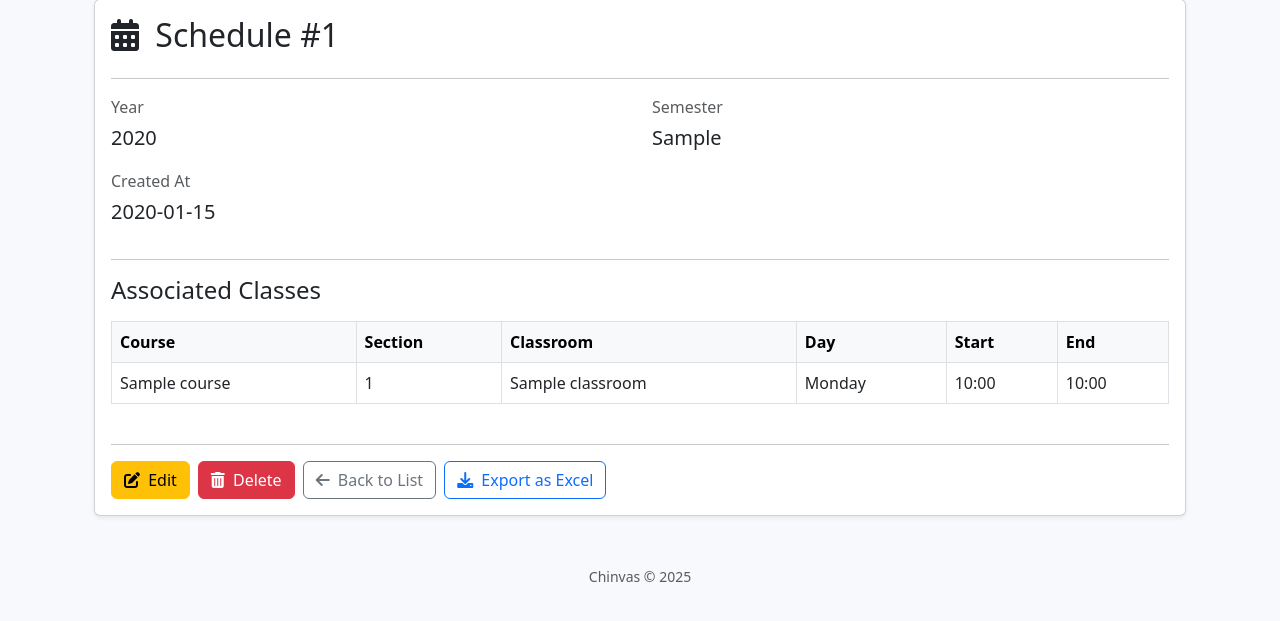
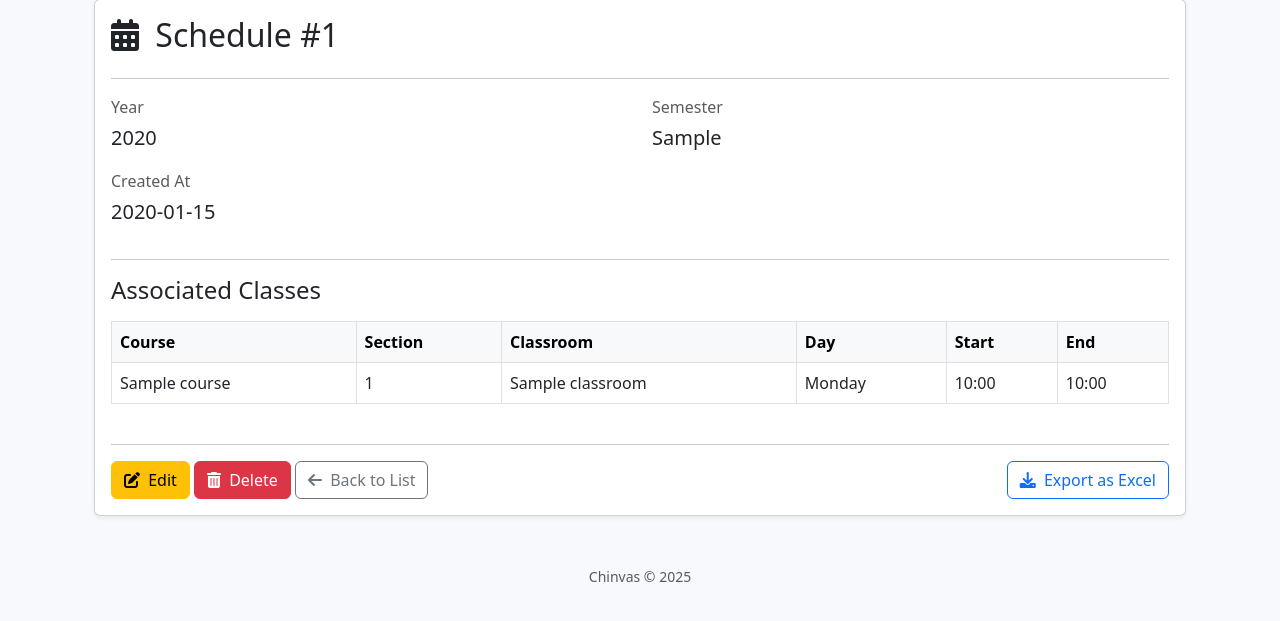
Before and after one commit to BorjaManterola/chinvas, a Flask app: page /schedules/1 in a window 1280 px wide. Shown: the part 103-724 px from the top of the page. Run offline with Flask 3, Linux system fonts and the light colour scheme; tables that the repository leaves empty hold one stand-in row (values such as "Sample post"); parts of the project's set-up code (start-up, migrations or seed data) failed here and were passed over.

Commit message:
cambio de lugar boton exportar

```diff
--- a/app/templates/schedules/show.html
+++ b/app/templates/schedules/show.html
@@ -58,11 +58,12 @@
             {% endif %}
 
             <hr>
-            <div class="d-flex gap-2">
+            <div class="d-flex gap-2 justify-content-between">
+                <div>
                     <a href="{{ url_for('schedule_routes.editScheduleForm', id=schedule.id) }}" class="btn btn-warning">
                         <i class="fas fa-edit me-1"></i> Edit
                     </a>
-                <form method="post" action="{{ url_for('schedule_routes.deleteSchedule', id=schedule.id) }}" onsubmit="return confirm('Are you sure you want to delete this schedule?');">
+                    <form method="post" action="{{ url_for('schedule_routes.deleteSchedule', id=schedule.id) }}" onsubmit="return confirm('Are you sure you want to delete this schedule?');" class="d-inline">
                         <button type="submit" class="btn btn-danger">
                             <i class="fas fa-trash-alt me-1"></i> Delete
                         </button>
@@ -70,6 +71,8 @@
                     <a href="{{ url_for('schedule_routes.getSchedules') }}" class="btn btn-outline-secondary">
                         <i class="fas fa-arrow-left me-1"></i> Back to List
                     </a>
+                </div>
+                <div>
                     <a href="{{ url_for('schedule_routes.exportScheduleToExcel', id=schedule.id) }}"
                         class="btn btn-outline-primary">
                         <i class="fas fa-download me-1"></i> Export as Excel
@@ -78,4 +81,5 @@
             </div>
         </div>
     </div>
+</div>
 {% endblock %}
```
Lines whose indentation alone changed are shown as unchanged.
